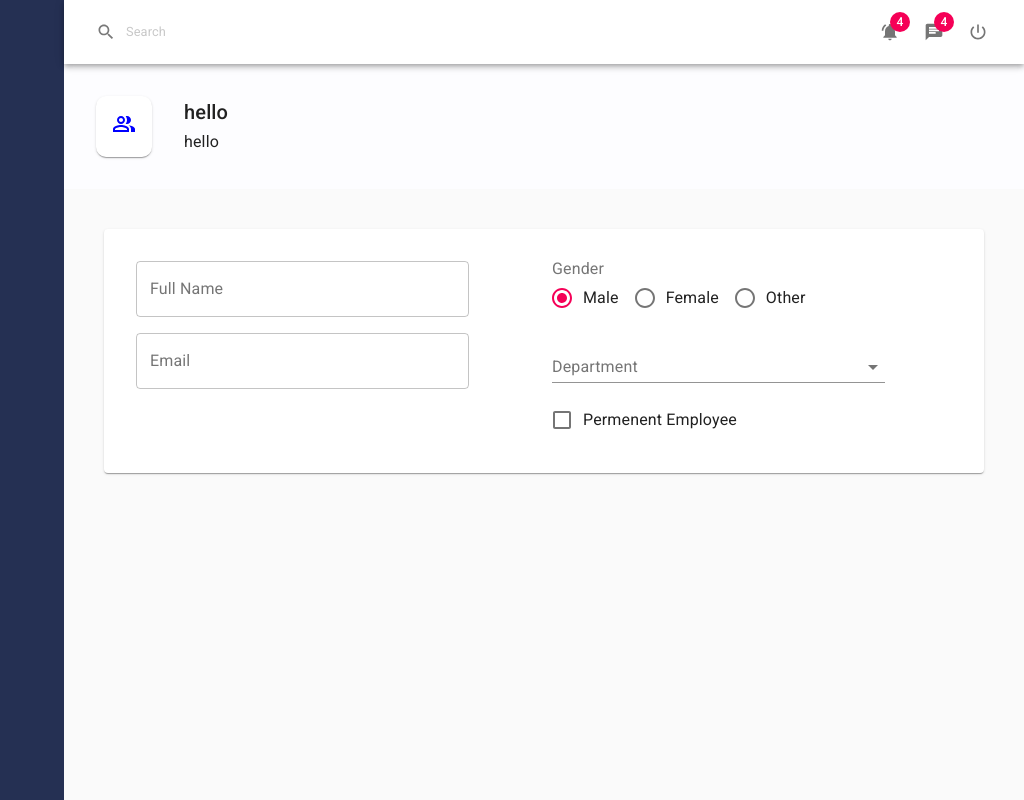
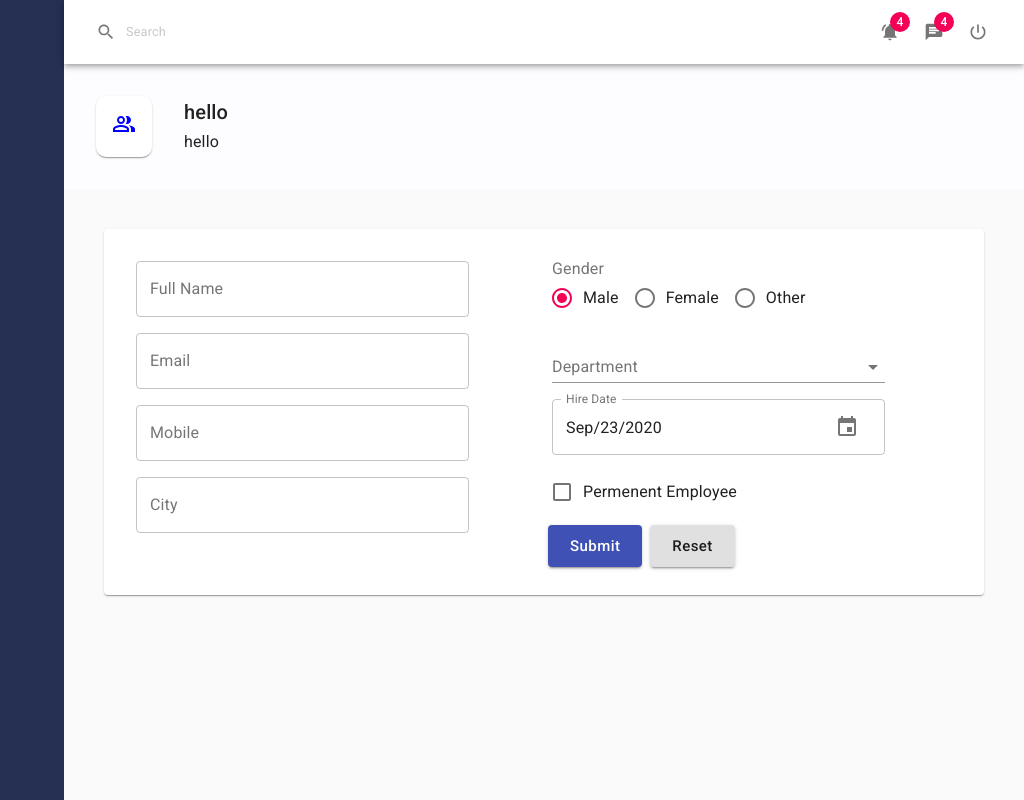
Before and after one commit to Ahmiii/React-With-Material-UI, a React (Create React App) app: page / in a window 1280 px wide. Shown: the whole page, without its empty margins (256-1280 px from the left). Built offline with nearby package versions, Linux system fonts and the light colour scheme.

Commit message:
adding buttons

```diff
--- a/package.json
+++ b/package.json
@@ -3,11 +3,14 @@
   "version": "0.1.0",
   "private": true,
   "dependencies": {
+    "@date-io/date-fns": "^1.3.13",
     "@material-ui/core": "^4.11.0",
     "@material-ui/icons": "^4.9.1",
+    "@material-ui/pickers": "^3.2.10",
     "@testing-library/jest-dom": "^4.2.4",
     "@testing-library/react": "^9.3.2",
     "@testing-library/user-event": "^7.1.2",
+    "date-fns": "^2.16.1",
     "react": "^16.13.1",
     "react-dom": "^16.13.1",
     "react-scripts": "3.4.3"
--- a/src/components/Employees/EmployeesForm/EmployeeFrom.jsx
+++ b/src/components/Employees/EmployeesForm/EmployeeFrom.jsx
@@ -3,6 +3,8 @@ import Textfiled from "../../controls/inputs";
 import RadioButtons from "../../controls/RadioButton";
 import SelectDepartment from "../../controls/select";
 import CheckBox from "../../controls/checkBox";
+import DatePicker from "../../controls/DatePicker";
+import Button from "../../controls/Buttons";
 import { withStyles, Grid } from "@material-ui/core";
 
 const styles = (theme) => ({
@@ -73,7 +75,24 @@ const EmployeeFrom = (props) => {
     changeStatus.isPermenent = !status;
     setValues(changeStatus);
   };
-
+  const HandleDateChange = (name, value) => {
+    const changeDate = { ...values };
+    changeDate.hireDate = value;
+    setValues(changeDate);
+    console.log(values);
+  };
+  const HandleNumberChange = (e) => {
+    e.preventDefault();
+    const changeNumber = { ...values };
+    changeNumber.mobileNumber = e.target.value;
+    setValues(changeNumber);
+  };
+  const HandleCityChange = (e) => {
+    e.preventDefault();
+    const changeCity = { ...values };
+    changeCity.city = e.target.value;
+    setValues(changeCity);
+  };
   return (
     <form className={classes.root}>
       <Grid container>
@@ -90,6 +109,19 @@ const EmployeeFrom = (props) => {
             value={values.email}
             onChange={HandleEmailChange}
           />
+
+          <Textfiled
+            label="Mobile"
+            name="mobileNumber"
+            value={values.mobileNumber}
+            onChange={HandleNumberChange}
+          />
+          <Textfiled
+            label="City"
+            name="city"
+            value={values.city}
+            onChange={HandleCityChange}
+          />
         </Grid>
         <Grid item xs={6}>
           <RadioButtons
@@ -104,12 +136,22 @@ const EmployeeFrom = (props) => {
             onChange={HandleDepartmentChange}
             departmentList={departments}
           />
+          <DatePicker
+            name="hireDate"
+            label="Hire Date"
+            value={values.hireDate}
+            onChange={HandleDateChange}
+          />
           <CheckBox
             name="isPermenent"
             label="Permenent Employee"
             value={values.isPermenent}
             onChange={HandleIsPerminentChange}
           />
+          <div>
+            <Button type="submit" text="submit" />
+            <Button text="reset" color="default" />
+          </div>
         </Grid>
       </Grid>
     </form>
--- /dev/null
+++ b/src/components/controls/Buttons.jsx
@@ -0,0 +1,29 @@
+import React from "react";
+import { withStyles, Button } from "@material-ui/core";
+
+const styles = (theme) => ({
+  root: {
+    margin: theme.spacing(0.5),
+    "& .MuiButton-label": {
+      textTransform: "capitalize",
+    },
+  },
+});
+
+const Buttons = (props) => {
+  const { text, size, color, variant, onClick, classes, ...other } = props;
+  return (
+    <Button
+      className={classes.root}
+      variant={variant || "contained"}
+      color={color || "primary"}
+      size={size || "large"}
+      onClick={onClick}
+      {...other}
+    >
+      {text}
+    </Button>
+  );
+};
+
+export default withStyles(styles)(Buttons);
--- /dev/null
+++ b/src/components/controls/DatePicker.jsx
@@ -0,0 +1,28 @@
+import React from "react";
+import {
+  MuiPickersUtilsProvider,
+  KeyboardDatePicker,
+} from "@material-ui/pickers";
+import DateFnsUtils from "@date-io/date-fns";
+
+const DatePicker = (props) => {
+  const { label, name, value, onChange } = props;
+  return (
+    <MuiPickersUtilsProvider utils={DateFnsUtils}>
+      <KeyboardDatePicker
+        disableToolbar
+        variant="inline"
+        inputVariant="outlined"
+        label={label}
+        name={name}
+        format="MMM/dd/yyyy"
+        value={value}
+        onChange={(date) => {
+          onChange(name, date);
+        }}
+      />
+    </MuiPickersUtilsProvider>
+  );
+};
+
+export default DatePicker;
```
Also changed, not shown: 2 other files (tests, documents, lock files or other folders).
